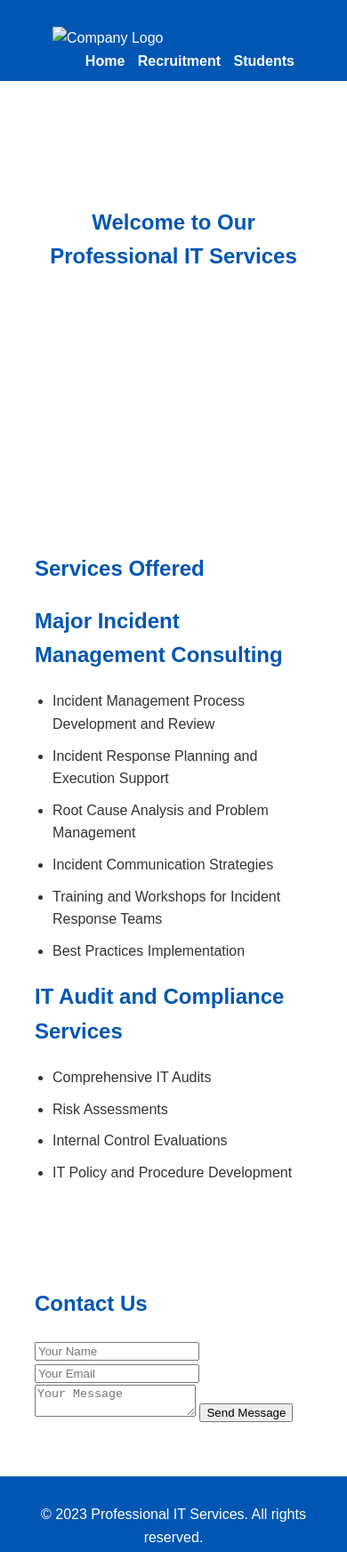
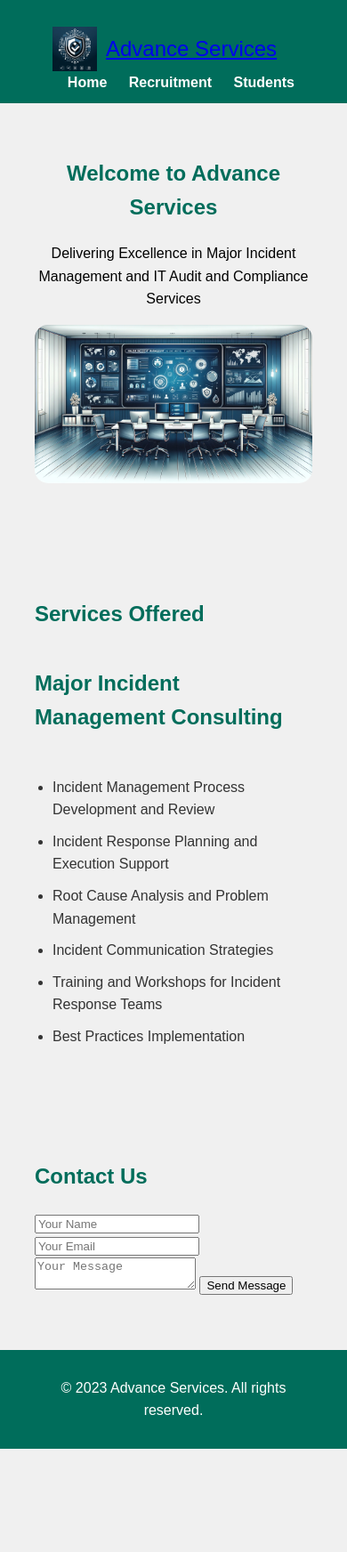
Before and after one commit to jawadojad/Our-Website, a plain HTML site: page index.html in a window 390 px wide. Shown: the whole page at 89% size. After the commit the page ends 1628 px from the top, so only its background shows below. Drawn offline with Linux system fonts and the light colour scheme.

Commit message:
Few Updates

```diff
--- a/index.html
+++ b/index.html
@@ -3,13 +3,14 @@
 <head>
     <meta charset="UTF-8">
     <meta name="viewport" content="width=device-width, initial-scale=1.0">
-    <title>Professional IT Services</title>
+    <title>Advance Services</title>
     <link rel="stylesheet" href="styles.css">
 </head>
 <body>
     <header id="header">
         <div class="container">
-            <img src="logo.png" alt="Company Logo" class="logo">
+            <a href="index.html"><img src="1logo.png" alt="Company Logo" class="logo"></a>
+            <a href="index.html" class="company-name">Advance Services</a>
             <nav>
                 <ul>
                     <li><a href="index.html">Home</a></li>
@@ -22,8 +23,9 @@
 
     <section id="banner">
         <div class="container">
-            <h1>Welcome to Our Professional IT Services</h1>
-            <p>Delivering Excellence in Major Incident Management and IT Audit and Compliance Services</p>
+            <h1>Welcome to Advance Services</h1>
+            <p class="black-text">Delivering Excellence in Major Incident Management and IT Audit and Compliance Services</p>
+            <img src="1banner.png" alt="Banner Image">
         </div>
     </section>
 
@@ -71,36 +73,6 @@
                     </li>
                 </ul>
             </div>
-
-            <div class="section" id="audit-compliance">
-                <h2>IT Audit and Compliance Services</h2>
-                <ul>
-                    <li onclick="toggleDetails(this)">
-                        Comprehensive IT Audits
-                        <p class="details">
-                            Our comprehensive IT audits thoroughly assess your IT infrastructure, policies, and procedures. We ensure they meet industry standards and regulatory requirements, enhancing your organization's security and compliance.
-                        </p>
-                    </li>
-                    <li onclick="toggleDetails(this)">
-                        Risk Assessments
-                        <p class="details">
-                            We conduct in-depth risk assessments to identify potential threats to your IT systems. Our detailed reports provide actionable recommendations to mitigate risks, ensuring the safety and reliability of your IT environment.
-                        </p>
-                    </li>
-                    <li onclick="toggleDetails(this)">
-                        Internal Control Evaluations
-                        <p class="details">
-                            We evaluate your internal controls to ensure they effectively protect your IT assets and maintain data integrity. Our evaluations help in strengthening your security posture and operational reliability.
-                        </p>
-                    </li>
-                    <li onclick="toggleDetails(this)">
-                        IT Policy and Procedure Development
-                        <p class="details">
-                            We assist in developing robust IT policies and procedures that align with your organizational goals and regulatory requirements. Our policies aim to create a secure, compliant, and efficient IT environment.
-                        </p>
-                    </li>
-                </ul>
-            </div>
         </div>
     </section>
 
@@ -118,7 +90,7 @@
 
     <footer>
         <div class="container">
-            <p>&copy; 2023 Professional IT Services. All rights reserved.</p>
+            <p>&copy; 2023 Advance Services. All rights reserved.</p>
         </div>
     </footer>
 
--- a/styles.css
+++ b/styles.css
@@ -4,6 +4,7 @@ body {
     color: #333;
     margin: 0;
     padding: 0;
+    background-color: #f0f0f0; /* Light grey background */
 }
 
 .container {
@@ -13,14 +14,24 @@ body {
 }
 
 header {
-    background: #0056b3;
+    background: #006d5b; /* Dark teal-ish color */
     color: #fff;
     padding: 10px 0;
+    position: relative;
 }
 
 header .logo {
     float: left;
     margin-left: 20px;
+    width: 50px; /* Adjust the size as needed */
+    height: 50px; /* Adjust the size as needed */
+}
+
+header .company-name {
+    float: left;
+    margin-left: 10px;
+    font-size: 24px;
+    line-height: 50px;
 }
 
 header nav {
@@ -36,7 +47,7 @@ header nav ul {
 
 header nav ul li {
     display: inline;
-    margin-left: 10px;
+    margin-left: 20px; /* Adjust spacing */
 }
 
 header nav ul li a {
@@ -52,10 +63,13 @@ header:after {
 }
 
 #banner {
-    background: url('banner.jpg') no-repeat center center/cover;
-    color: #fff;
     text-align: center;
-    padding: 100px 0;
+    padding: 20px 0;
+}
+
+#banner img {
+    width: 100%;
+    border-radius: 15px; /* Curved corners */
 }
 
 #services, #contact {
@@ -63,7 +77,7 @@ header:after {
 }
 
 section h1, section h2, section h3 {
-    color: #0056b3;
+    color: #006d5b; /* Dark teal-ish color */
 }
 
 ul {
@@ -85,7 +99,7 @@ li {
 }
 
 footer {
-    background: #0056b3;
+    background: #006d5b; /* Dark teal-ish color */
     color: #fff;
     text-align: center;
     padding: 10px 0;
@@ -94,3 +108,27 @@ footer {
 footer p {
     margin: 0;
 }
+
+#services .section {
+    display: flex;
+    flex-wrap: wrap;
+}
+
+#services .section h3 {
+    flex: 1 1 30%;
+    margin: 0 10px;
+    background: #fff;
+    padding: 20px;
+    border: 1px solid #ccc;
+    cursor: pointer;
+    transition: transform 0.3s;
+}
+
+#services .section h3:hover {
+    transform: scale(1.05);
+    background-color: #e0f7fa; /* Highlight color on hover */
+}
+
+.black-text {
+    color: #000; /* Black color */
+}
```
Also changed, not shown: recruitment.html (+5 -3 lines), students.html (+5 -3 lines).
